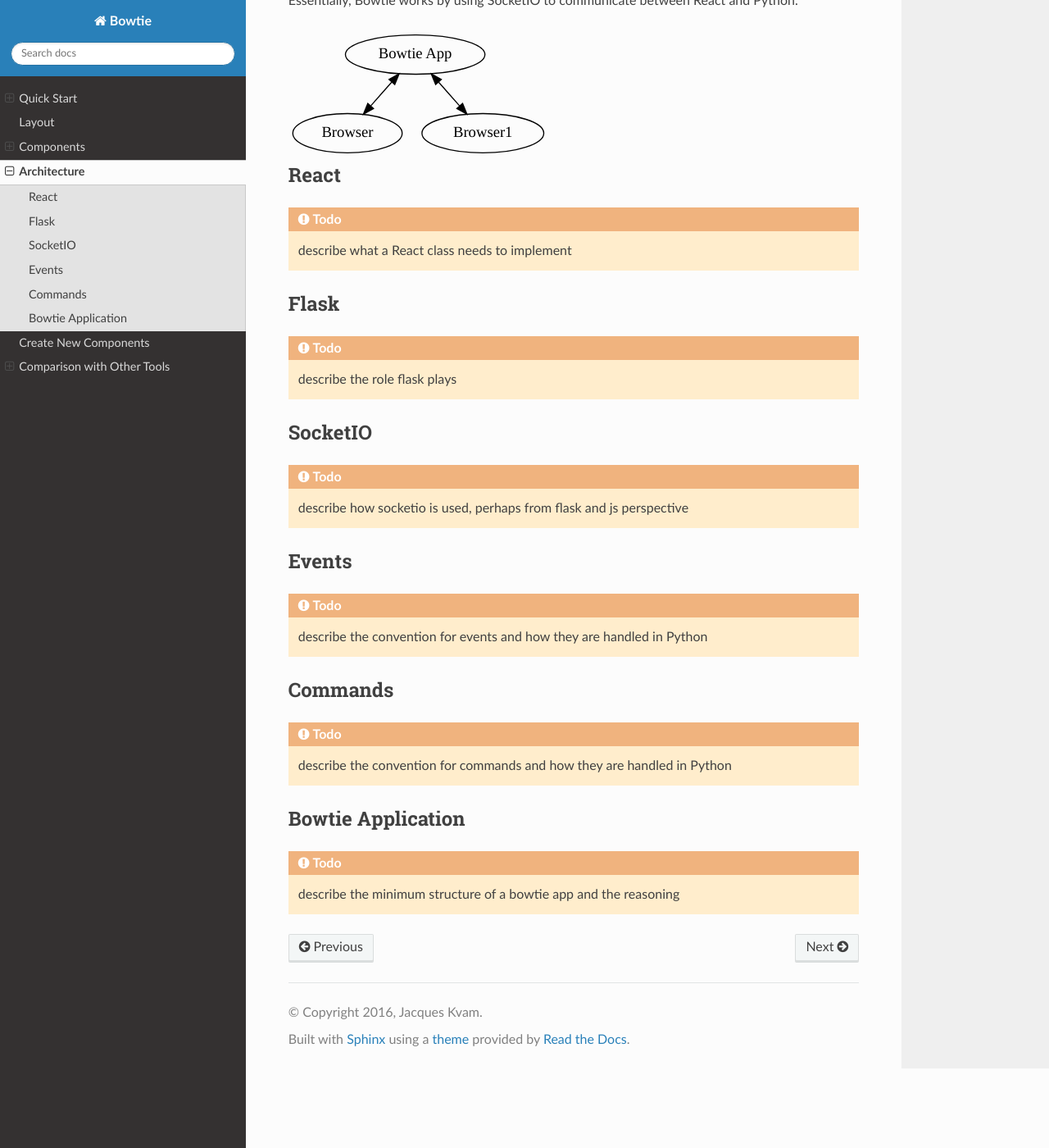
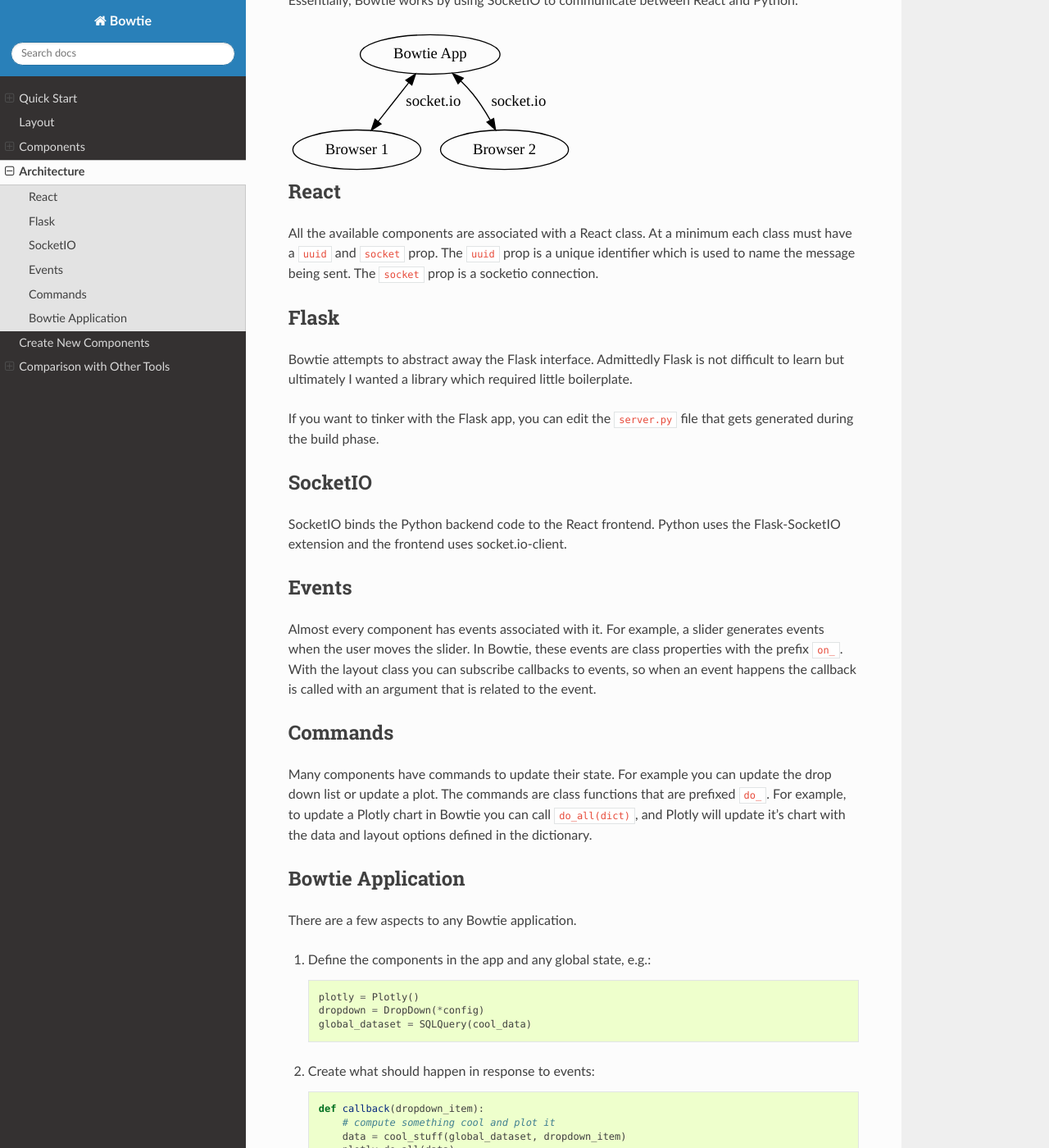
Before and after one commit to jwkvam/bowtie, a Sphinx documentation site: the page built from doc/architecture.rst, in a window 1280 px wide and 1400 px high, scrolled down 195 px. Shown: the whole window at 82% size. Built offline with Sphinx 7.4.7 and the Read the Docs theme 2.0.0, drawn with Linux system fonts in a browser that asks for light colours; pages that are not in the unit, such as notebooks, are missing from menus; some of the changed text lies outside the part shown.

Commit message:
adding some docs about system architecture

```diff
--- a/doc/architecture.rst
+++ b/doc/architecture.rst
@@ -11,36 +11,68 @@
 .. graphviz::
 
     digraph foo {
-        "Bowtie App" -> {"Browser";"Browser";"Browser";Browser1} [dir="both"];
+        "Bowtie App" -> {"Browser 1";"Browser 2"} [dir="both",label="socket.io"];
         bgcolor="transparent";
     }
 
 React
 -----
-.. todo::
-    describe what a React class needs to implement
+All the available components are associated with a React class.
+At a minimum each class must have a ``uuid`` and ``socket`` prop.
+The ``uuid`` prop is a unique identifier which is used to name the message being sent.
+The ``socket`` prop is a socketio connection.
 
 Flask
 -----
-.. todo::
-    describe the role flask plays
+Bowtie attempts to abstract away the Flask interface.
+Admittedly Flask is not difficult to learn but ultimately I wanted a library
+which required little boilerplate.
+
+If you want to tinker with the Flask app, you can edit the ``server.py`` file that
+gets generated during the build phase.
 
 SocketIO
 --------
-.. todo::
-    describe how socketio is used, perhaps from flask and js perspective
+SocketIO binds the Python backend code to the React frontend.
+Python uses the Flask-SocketIO extension and the frontend uses socket.io-client.
 
 Events
 ------
-.. todo::
-    describe the convention for events and how they are handled in Python
+Almost every component has events associated with it.
+For example, a slider generates events when the user moves the slider.
+In Bowtie, these events are class properties with the prefix ``on_``.
+With the layout class you can subscribe callbacks to events, so when an
+event happens the callback is called with an argument that is related to the event.
 
 Commands
 --------
-.. todo::
-    describe the convention for commands and how they are handled in Python
+Many components have commands to update their state.
+For example you can update the drop down list or update a plot.
+The commands are class functions that are prefixed ``do_``.
+For example, to update a Plotly chart in Bowtie you can call ``do_all(dict)``,
+and Plotly will update it's chart with the data and layout options defined in the dictionary.
 
 Bowtie Application
 ------------------
-.. todo::
-    describe the minimum structure of a bowtie app and the reasoning
+There are a few aspects to any Bowtie application.
+
+1. Define the components in the app and any global state, e.g.::
+
+    plotly = Plotly()
+    dropdown = DropDown(*config)
+    global_dataset = SQLQuery(cool_data)
+
+2. Create what should happen in response to events::
+
+    def callback(dropdown_item):
+        # compute something cool and plot it
+        data = cool_stuff(global_dataset, dropdown_item)
+        plotly.do_all(data)
+
+3. Define the layout and connect events to callbacks::
+
+    layout = Layout()
+    layout.add_controller(dropdown)
+    layout.add_visual(plotly)
+    layout.subscribe(dropdown.on_change, callback)
+    layout.build()
```
